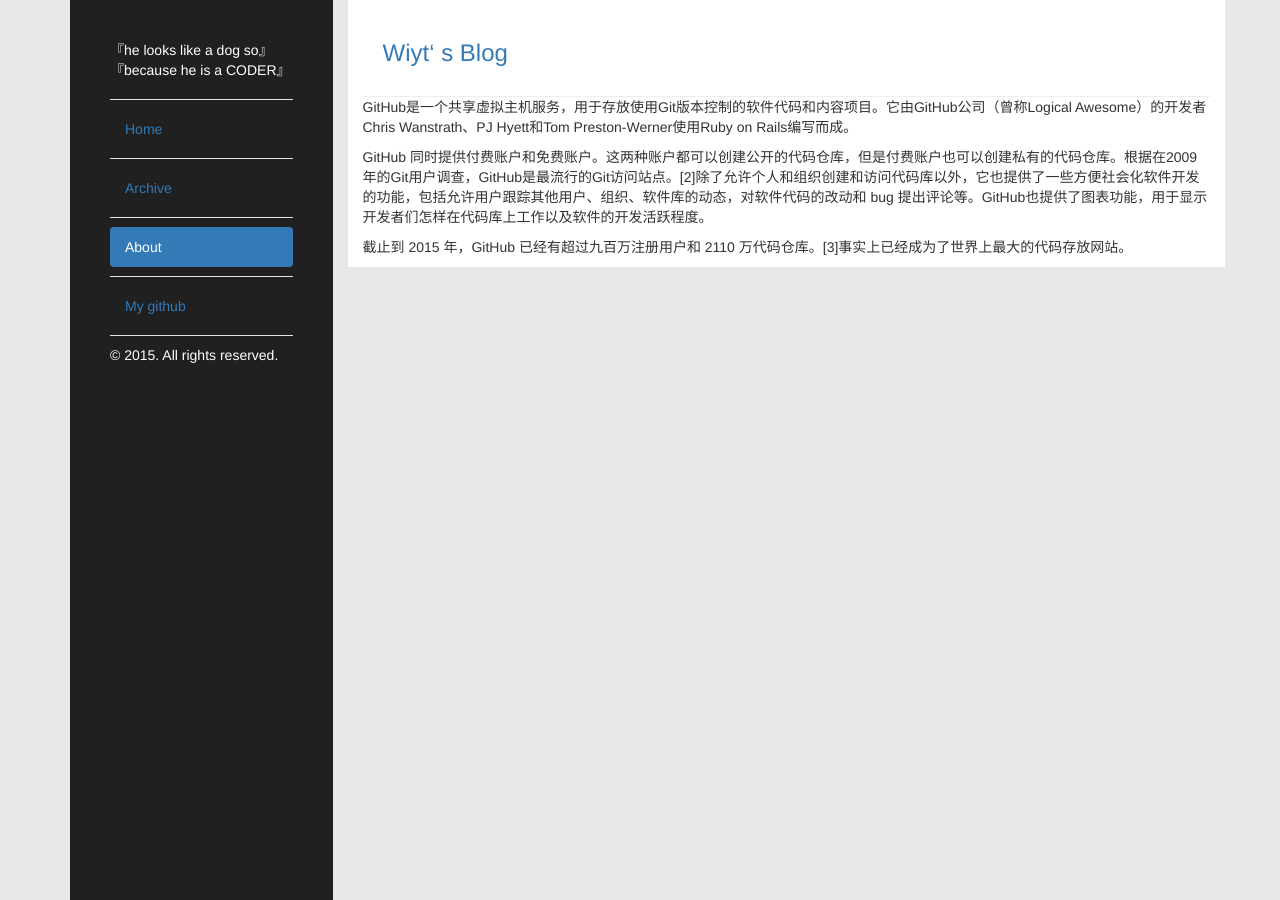
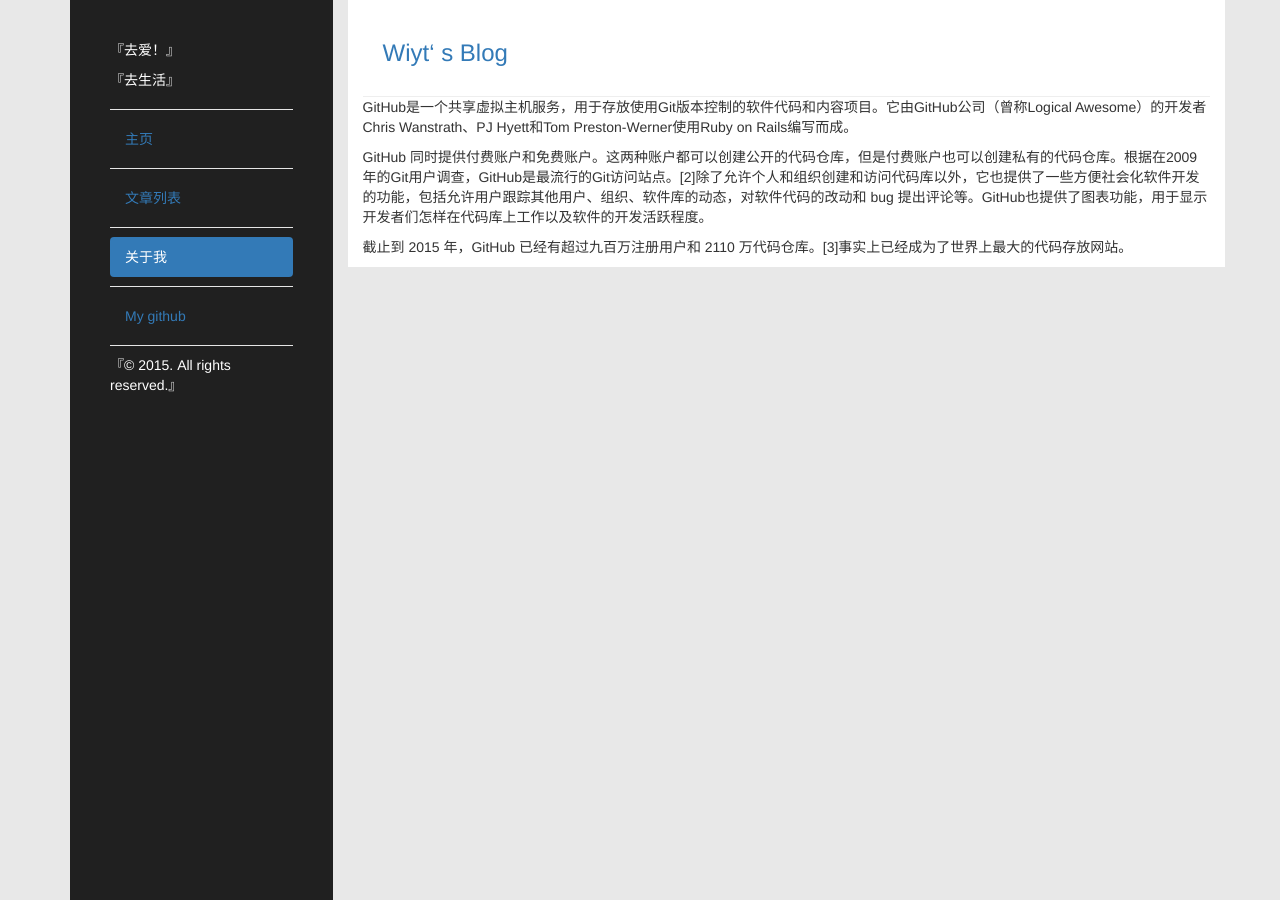
Before and after one commit to wiyt/wiyt.github.io, a Jekyll site: the page built from about.html, in a window 1280 px wide. Built offline with Jekyll 4.4.1, drawn with Linux system fonts in a browser that asks for light colours; Markdown is read by kramdown in place of the engine named in the settings.

Commit message:
Update default.html

```diff
--- a/_layouts/default.html
+++ b/_layouts/default.html
@@ -46,23 +46,25 @@
 			<div class="col-sm-3">
 				<div class="sidebar" id="sidebar">
 					<p>
-						『he looks like a dog so』
-						 『because he is a CODER』
+						『去爱！』
+					</p>
+					<p>
+						 『去生活』
 					</p>
 					<div class="sidebar-nav">
 						<ul class="nav nav-pills nav-stacked">
 								<li class="nav-divider"></li>
-								<li class="sidebar-nav-item"><a href="/" class="">Home</a></li>
+								<li class="sidebar-nav-item"><a href="/" class="">主页</a></li>
 								<li class="nav-divider"></li>
-								<li class="sidebar-nav-item"><a href="/archive.html" class="">Archive</a></li>
+								<li class="sidebar-nav-item"><a href="/archive.html" class="">文章列表</a></li>
 								<li class="nav-divider"></li>
-								<li class="sidebar-nav-item"><a href="/about.html" class="">About</a></li>
+								<li class="sidebar-nav-item"><a href="/about.html" class="">关于我</a></li>
 								<li class="nav-divider"></li>
 								<li class="sidebar-nav-item"><a href="https://github.com/wiyt" class="">My github</a></li>
 								<li class="nav-divider"></li>
 						</ul>
 					</div>
-					<p>© 2015. All rights reserved.</p>
+					<p>『© 2015. All rights reserved.』</p>
 				</div>
 			</div>
 			<div class="col-sm-9">
```
